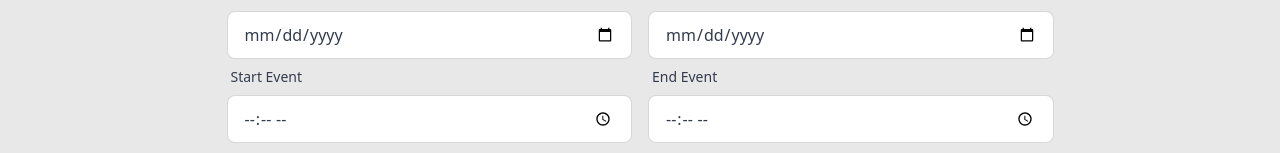
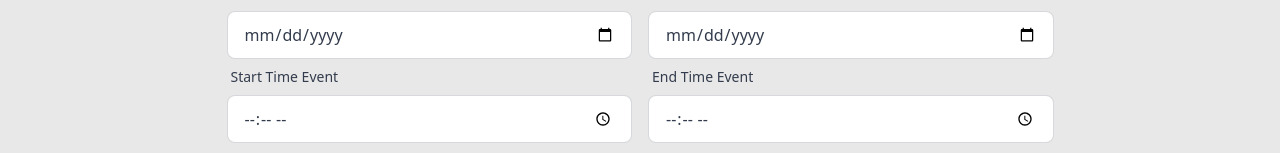
Before and after one commit to Tech-Buddies-community/react-frontend, a React (Vite) app: page /event/create in a window 1280 px wide. Shown: the part 374-527 px from the top of the page. Built offline with nearby package versions, Linux system fonts and the light colour scheme; sample sign-in values are in the browser's storage.

Commit message:
feat: add end date event

```diff
--- a/src/components/CardEvent.jsx
+++ b/src/components/CardEvent.jsx
@@ -48,7 +48,7 @@ const CardEvent = ({ item,user }) => {
 
                     <h1 className="card-title">{item.name.substring(0,19)}</h1>
                     <h3 className="flex items-center gap-2 text-sm"><FaBuilding />{item.organizer.substring(0,19)}</h3>
-                    <p className="flex items-center gap-2 text-xs font-bold"><FaCalendarAlt />{formatDate(item.date)}</p>
+                    <p className="flex items-center gap-2 text-xs font-bold"><FaCalendarAlt />{formatDate(item.date)} {item.dateend && ` - ${formatDate(item.dateend)}`}</p>
                     <p className="flex items-center gap-2 text-sm"><FaLocationDot />{item.location ? item.location.substring(0,19) : "To Be Announced"}</p>
                     <div className="card-actions justify-end">
                     <Link to={`/event/${item._id}`} className="btn btn-neutral bg-blue-600 text-white mt-2">See more</Link>
--- a/src/pages/CreateEventView.jsx
+++ b/src/pages/CreateEventView.jsx
@@ -107,8 +107,8 @@ const CreateEventView = () => {
                 </div>
 
                 <div className="grid grid-cols-2 gap-x-4">
-                    <FormInput name='start_time' label='Start Event' type='time' />
-                    <FormInput name='end_time' label='End Event' type='time' />
+                    <FormInput name='start_time' label='Start Time Event' type='time' />
+                    <FormInput name='end_time' label='End Time Event' type='time' />
                 </div>
 
                 <div className="grid grid-cols-3 gap-x-4">
--- a/src/pages/DetailEventView.jsx
+++ b/src/pages/DetailEventView.jsx
@@ -63,7 +63,7 @@ const DetailEventView = () => {
                 <div className="border-b border-neutral pb-1 mt-1" />
                 <div className="mt-2 space-y-2 text-gray-700">
                     <p className="flex items-center gap-2"><strong><FaBuilding /></strong> {event.organizer}</p>
-                    <p className="flex items-center gap-2"><strong><FaCalendarAlt /></strong> {formatDate(event.date)}</p>
+                    <p className="flex items-center gap-2"><strong><FaCalendarAlt /></strong>{formatDate(event.date)} - {formatDate(event.dateend)}</p>
                     <p className="flex items-center gap-2"><strong><FaClock /></strong> {formatTime(event.start_time)} - {formatTime(event.end_time)}</p>
                     <p className="flex items-center gap-2"><strong><FaLocationDot /></strong>
                             {event.location ? (
--- a/src/pages/UpdateEventView.jsx
+++ b/src/pages/UpdateEventView.jsx
@@ -54,6 +54,7 @@ const updateEventView = () => {
                 name: data.name,
                 organizer: data.organizer,
                 date: data.date,
+                dateend: data.dateend,
                 start_time: data.start_time,
                 end_time: data.end_time,
                 location: data.location,
@@ -89,10 +90,14 @@ const updateEventView = () => {
                         <FormInput name='organizer' label='Organizer Event' type='text' defaultValue={event.organizer} />
                     </div>
 
-                    <div className="grid grid-cols-3 gap-x-4">
-                        <FormInput name='date' label='Date Event' type='date' defaultValue={event.date} />
-                        <FormInput name='start_time' label='Start Event' type='time' defaultValue={event.start_time} />
-                        <FormInput name='end_time' label='End Event' type='time' defaultValue={event.end_time} />
+                    <div className="grid grid-cols-2 gap-x-4">
+                        <FormInput name='date' label='Start Date Event' type='date' defaultValue={event.date} />
+                        <FormInput name='dateend' label='End Date Event' type='date' defaultValue={event.dateend} />
+                    </div>
+
+                    <div className="grid grid-cols-2 gap-x-4">
+                        <FormInput name='start_time' label='Start Time Event' type='time' defaultValue={event.start_time} />
+                        <FormInput name='end_time' label='End Time Event' type='time' defaultValue={event.end_time} />
                     </div>
 
                     <div className="grid grid-cols-3 gap-x-4">
```
Also changed, not shown: 1 other file (tests, documents, lock files or other folders).
